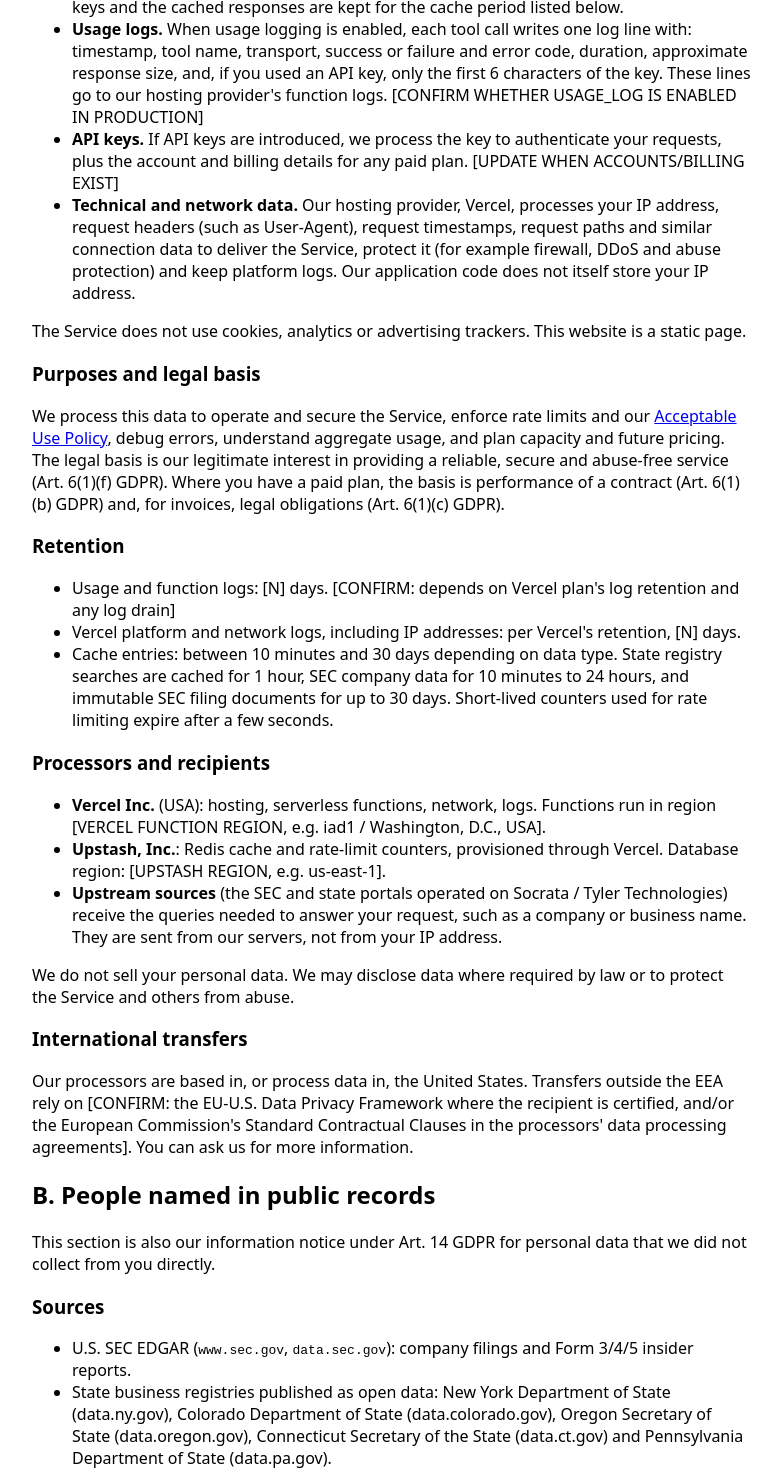
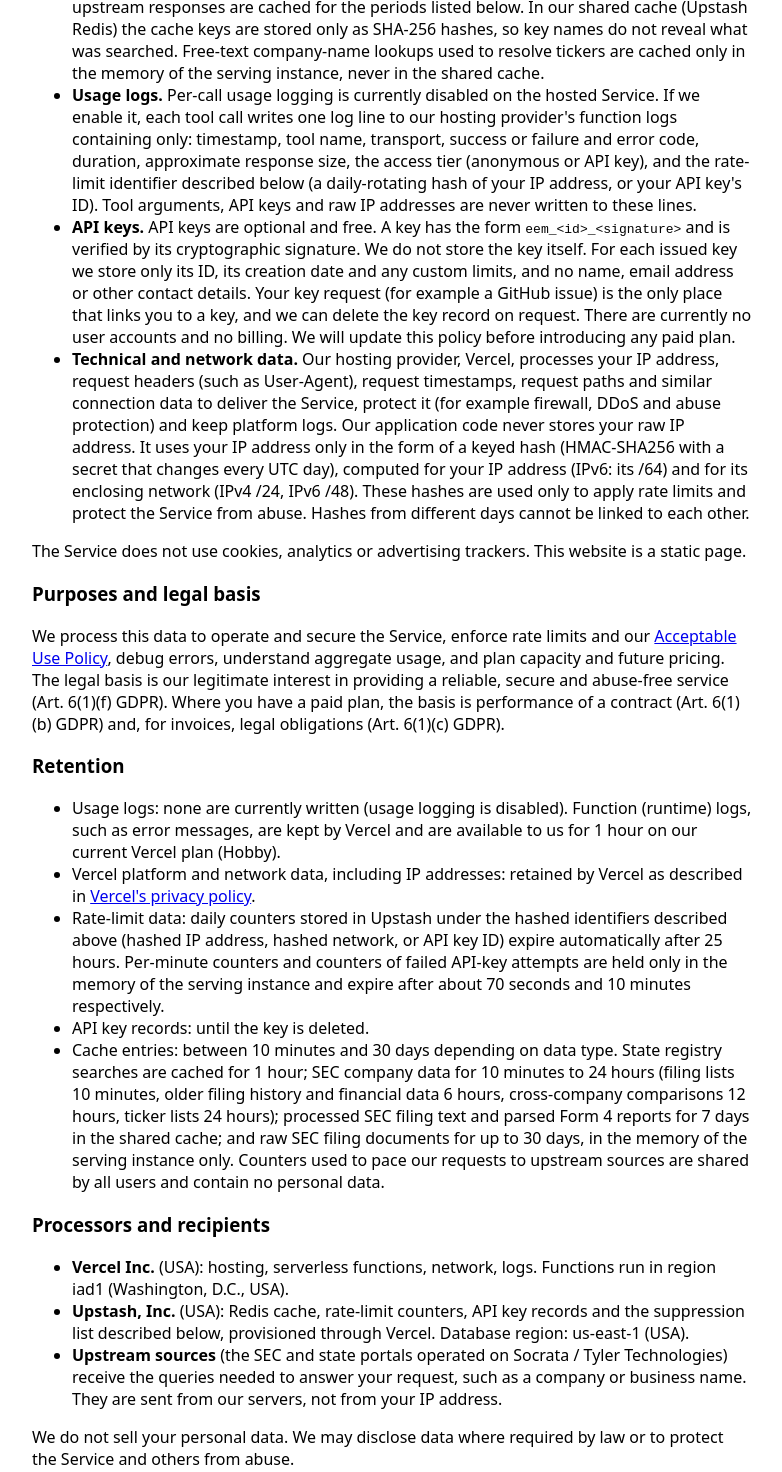
Before and after one commit to pgeneralpl/edgar-entity-mcp, a browser extension: page public/privacy.html in a window 1280 px wide. Shown: the part 741-2213 px from the top of the page, without its empty margins (248-1030 px from the left). Drawn offline with Linux system fonts and the light colour scheme.

Commit message:
Legal pages: fill technical facts (regions, logs, retention, transfers, IP hashing)

```diff
--- a/public/privacy.html
+++ b/public/privacy.html
@@ -3,7 +3,7 @@
 <html lang="en"><head><meta charset="utf-8"><title>Privacy Policy - edgar-entity-mcp</title>
 <meta name="viewport" content="width=device-width,initial-scale=1"></head>
 <body style="font-family:system-ui;max-width:720px;margin:40px auto;padding:0 16px">
-<p><small>Last updated: 2026-10-20</small></p>
+<p><small>Last updated: 2026-10-29</small></p>
 <h1>Privacy Policy</h1>
 <p><small><a href="/">edgar-entity-mcp</a> · <a href="/terms.html">Terms</a> · <a href="/aup.html">Acceptable Use</a> · <a href="/privacy.html">Privacy</a> · <a href="/abuse.html">Contact &amp; Abuse</a></small></p>
 <p>This Privacy Policy explains how personal data is processed in connection with the hosted edgar-entity-mcp service (the "Service"). It covers two groups of people:</p>
@@ -19,10 +19,10 @@
 <h2>A. API users</h2>
 <h3>What we process</h3>
 <ul>
-<li><strong>Request contents.</strong> The tool you call and its arguments, such as a company name, ticker, CIK or business name. These are processed to answer your request. Our application does not write tool arguments to its usage logs. However, the upstream URLs built from your arguments, such as a registry search for a business name, are used as cache keys. Those keys and the cached responses are kept for the cache period listed below.</li>
-<li><strong>Usage logs.</strong> When usage logging is enabled, each tool call writes one log line with: timestamp, tool name, transport, success or failure and error code, duration, approximate response size, and, if you used an API key, only the first 6 characters of the key. These lines go to our hosting provider's function logs. [CONFIRM WHETHER USAGE_LOG IS ENABLED IN PRODUCTION]</li>
-<li><strong>API keys.</strong> If API keys are introduced, we process the key to authenticate your requests, plus the account and billing details for any paid plan. [UPDATE WHEN ACCOUNTS/BILLING EXIST]</li>
-<li><strong>Technical and network data.</strong> Our hosting provider, Vercel, processes your IP address, request headers (such as User-Agent), request timestamps, request paths and similar connection data to deliver the Service, protect it (for example firewall, DDoS and abuse protection) and keep platform logs. Our application code does not itself store your IP address.</li>
+<li><strong>Request contents.</strong> The tool you call and its arguments, such as a company name, ticker, CIK or business name. These are processed to answer your request. Our application does not write tool arguments to its usage logs. However, the upstream URLs built from your arguments, such as a registry search for a business name, are used as cache keys, and the upstream responses are cached for the periods listed below. In our shared cache (Upstash Redis) the cache keys are stored only as SHA-256 hashes, so key names do not reveal what was searched. Free-text company-name lookups used to resolve tickers are cached only in the memory of the serving instance, never in the shared cache.</li>
+<li><strong>Usage logs.</strong> Per-call usage logging is currently disabled on the hosted Service. If we enable it, each tool call writes one log line to our hosting provider's function logs containing only: timestamp, tool name, transport, success or failure and error code, duration, approximate response size, the access tier (anonymous or API key), and the rate-limit identifier described below (a daily-rotating hash of your IP address, or your API key's ID). Tool arguments, API keys and raw IP addresses are never written to these lines.</li>
+<li><strong>API keys.</strong> API keys are optional and free. A key has the form <code>eem_&lt;id&gt;_&lt;signature&gt;</code> and is verified by its cryptographic signature. We do not store the key itself. For each issued key we store only its ID, its creation date and any custom limits, and no name, email address or other contact details. Your key request (for example a GitHub issue) is the only place that links you to a key, and we can delete the key record on request. There are currently no user accounts and no billing. We will update this policy before introducing any paid plan.</li>
+<li><strong>Technical and network data.</strong> Our hosting provider, Vercel, processes your IP address, request headers (such as User-Agent), request timestamps, request paths and similar connection data to deliver the Service, protect it (for example firewall, DDoS and abuse protection) and keep platform logs. Our application code never stores your raw IP address. It uses your IP address only in the form of a keyed hash (HMAC-SHA256 with a secret that changes every UTC day), computed for your IP address (IPv6: its /64) and for its enclosing network (IPv4 /24, IPv6 /48). These hashes are used only to apply rate limits and protect the Service from abuse. Hashes from different days cannot be linked to each other.</li>
 </ul>
 <p>The Service does not use cookies, analytics or advertising trackers. This website is a static page.</p>
 
@@ -31,21 +31,23 @@
 
 <h3>Retention</h3>
 <ul>
-<li>Usage and function logs: [N] days. [CONFIRM: depends on Vercel plan's log retention and any log drain]</li>
-<li>Vercel platform and network logs, including IP addresses: per Vercel's retention, [N] days.</li>
-<li>Cache entries: between 10 minutes and 30 days depending on data type. State registry searches are cached for 1 hour, SEC company data for 10 minutes to 24 hours, and immutable SEC filing documents for up to 30 days. Short-lived counters used for rate limiting expire after a few seconds.</li>
+<li>Usage logs: none are currently written (usage logging is disabled). Function (runtime) logs, such as error messages, are kept by Vercel and are available to us for 1 hour on our current Vercel plan (Hobby).</li>
+<li>Vercel platform and network data, including IP addresses: retained by Vercel as described in <a href="https://vercel.com/legal/privacy-policy">Vercel's privacy policy</a>.</li>
+<li>Rate-limit data: daily counters stored in Upstash under the hashed identifiers described above (hashed IP address, hashed network, or API key ID) expire automatically after 25 hours. Per-minute counters and counters of failed API-key attempts are held only in the memory of the serving instance and expire after about 70 seconds and 10 minutes respectively.</li>
+<li>API key records: until the key is deleted.</li>
+<li>Cache entries: between 10 minutes and 30 days depending on data type. State registry searches are cached for 1 hour; SEC company data for 10 minutes to 24 hours (filing lists 10 minutes, older filing history and financial data 6 hours, cross-company comparisons 12 hours, ticker lists 24 hours); processed SEC filing text and parsed Form 4 reports for 7 days in the shared cache; and raw SEC filing documents for up to 30 days, in the memory of the serving instance only. Counters used to pace our requests to upstream sources are shared by all users and contain no personal data.</li>
 </ul>
 
 <h3>Processors and recipients</h3>
 <ul>
-<li><strong>Vercel Inc.</strong> (USA): hosting, serverless functions, network, logs. Functions run in region [VERCEL FUNCTION REGION, e.g. iad1 / Washington, D.C., USA].</li>
-<li><strong>Upstash, Inc.</strong>: Redis cache and rate-limit counters, provisioned through Vercel. Database region: [UPSTASH REGION, e.g. us-east-1].</li>
+<li><strong>Vercel Inc.</strong> (USA): hosting, serverless functions, network, logs. Functions run in region iad1 (Washington, D.C., USA).</li>
+<li><strong>Upstash, Inc.</strong> (USA): Redis cache, rate-limit counters, API key records and the suppression list described below, provisioned through Vercel. Database region: us-east-1 (USA).</li>
 <li><strong>Upstream sources</strong> (the SEC and state portals operated on Socrata / Tyler Technologies) receive the queries needed to answer your request, such as a company or business name. They are sent from our servers, not from your IP address.</li>
 </ul>
 <p>We do not sell your personal data. We may disclose data where required by law or to protect the Service and others from abuse.</p>
 
 <h3>International transfers</h3>
-<p>Our processors are based in, or process data in, the United States. Transfers outside the EEA rely on [CONFIRM: the EU-U.S. Data Privacy Framework where the recipient is certified, and/or the European Commission's Standard Contractual Clauses in the processors' data processing agreements]. You can ask us for more information.</p>
+<p>Our processors are based in, or process data in, the United States. Vercel Inc. and Upstash, Inc. are both certified under the EU-U.S. Data Privacy Framework, and transfers to them rely on the European Commission's adequacy decision for that framework (Art. 45 GDPR). In addition, both processors' data processing agreements provide for the European Commission's Standard Contractual Clauses (Decision (EU) 2021/914) where those clauses are required. You can ask us for more information.</p>
 
 <h2>B. People named in public records</h2>
 <p>This section is also our information notice under Art. 14 GDPR for personal data that we did not collect from you directly.</p>
@@ -63,13 +65,13 @@
 <h3>How the data is processed</h3>
 <p>The Service does not maintain its own database of these records. It fetches data from the official source when a user asks, reformats it, returns it to that user with a link to the source, and caches the response temporarily (see Retention above, generally up to 1 hour for registry results and up to 30 days for SEC filing documents).</p>
 <h3>Purposes and legal basis</h3>
-<p>We provide access to official public records for company research, due diligence, journalism and similar purposes. The legal basis is legitimate interests (Art. 6(1)(f) GDPR): ours, and those of our users and the public, in transparent and convenient access to information that the law requires to be public. Our safeguards include returning entity-level fields only, omitting some personal fields, prohibiting harassment, doxxing and FCRA-type use in our <a href="/aup.html">Acceptable Use Policy</a>, short cache periods, and handling objection requests as described below.</p>
+<p>We provide access to official public records for company research, due diligence, journalism and similar purposes. The legal basis is legitimate interests (Art. 6(1)(f) GDPR): ours, and those of our users and the public, in transparent and convenient access to information that the law requires to be public. Our safeguards include returning entity-level fields only, omitting some personal fields (names and addresses of individual registered agents, and related entity addresses, are withheld by default and released only to API-key holders who request them), prohibiting harassment, doxxing and FCRA-type use in our <a href="/aup.html">Acceptable Use Policy</a>, short cache periods, and handling objection requests as described below.</p>
 <h3>Recipients</h3>
 <p>Users of the Service who query the relevant company or entity, and our processors listed above.</p>
 <h3>Notice</h3>
 <p>We cannot identify or contact the individuals in these records without collecting more data about them. Contacting them individually would therefore be impossible or require disproportionate effort (Art. 14(5)(b) GDPR). We make this information public on this page instead.</p>
 <h3>Your rights, objection and suppression</h3>
-<p>You have the right to object to this processing at any time on grounds relating to your particular situation (Art. 21 GDPR), and to request access, rectification, erasure or restriction. Email <a href="mailto:patryk.general@mail.grokbot.com">patryk.general@mail.grokbot.com</a> with the subject "Data subject request". Include the state or SEC source, the entity or filing concerned, and the data you want removed or corrected. We may ask for information to verify your request. If your objection is upheld, we will clear related cache entries and, where technically feasible, suppress the relevant records from the Service's responses. Note that we cannot change the official source records. Corrections there must be made with the SEC, the filer or the relevant state agency.</p>
+<p>You have the right to object to this processing at any time on grounds relating to your particular situation (Art. 21 GDPR), and to request access, rectification, erasure or restriction. Email <a href="mailto:patryk.general@mail.grokbot.com">patryk.general@mail.grokbot.com</a> with the subject "Data subject request". Include the state or SEC source, the entity or filing concerned, and the data you want removed or corrected. We may ask for information to verify your request. If your objection is upheld, we add the entity or name to the Service's suppression list. From then on, the registered-agent, service-of-process and address fields of a suppressed entity, and any suppressed person's name, are withheld from all responses, including cached ones. All running instances apply the updated list within 10 minutes. Note that we cannot change the official source records. Corrections there must be made with the SEC, the filer or the relevant state agency.</p>
 
 <h2>Your rights (all groups)</h2>
 <p>Under the GDPR you have the right to access your personal data, have it rectified or erased, restrict its processing, object to processing based on legitimate interests, and, where applicable, receive it in a portable format. To exercise these rights, email <a href="mailto:patryk.general@mail.grokbot.com">patryk.general@mail.grokbot.com</a>. We will reply within one month, which may be extended as permitted by law. Note that we usually cannot link usage-log entries to a specific person.</p>
```
Also changed, not shown: public/abuse.html (+1 -1 lines).
